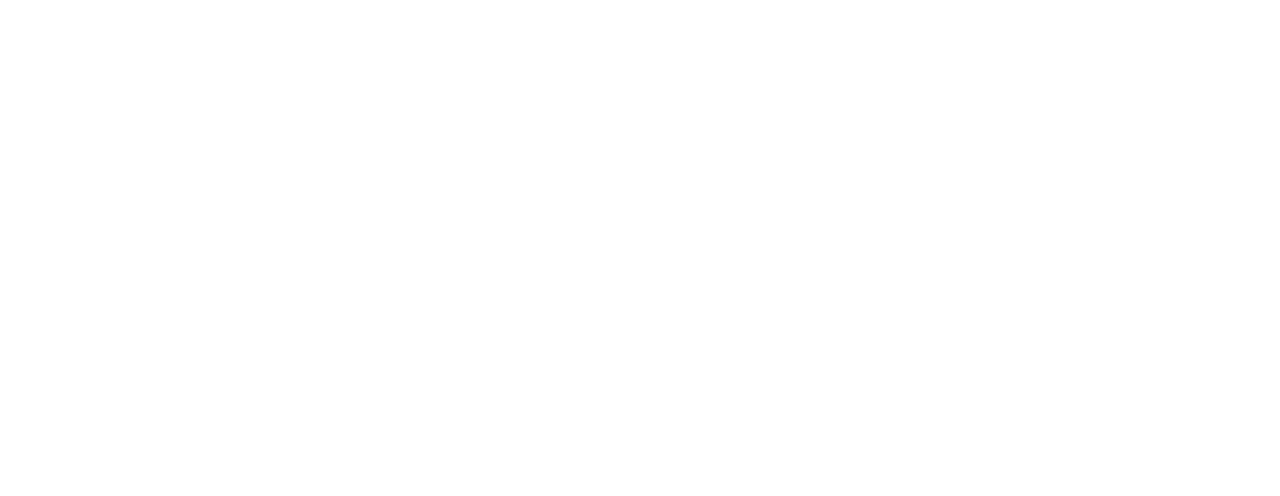
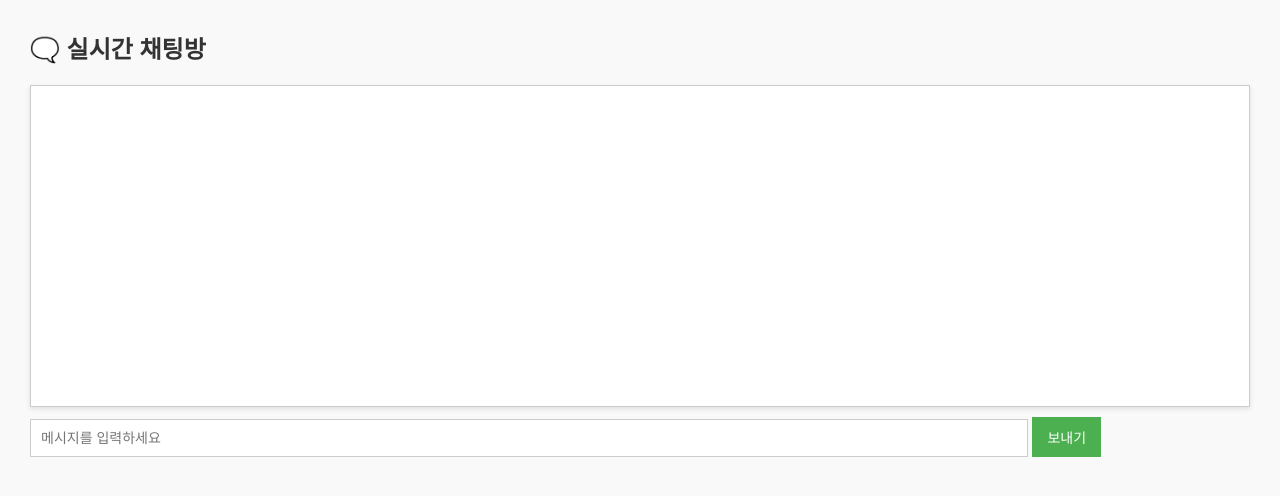
Before and after one commit to csm009177/socket_test, a Flask app: page / in a window 1280 px wide. Before the commit the part shown is empty. Shown: the top 496 px of the page. Run offline with Flask 3, Linux system fonts and the light colour scheme.

Commit message:
app.py reference

```diff
--- /dev/null
+++ b/static/css/chat.css
@@ -0,0 +1,39 @@
+body {
+    font-family: Arial, sans-serif;
+    margin: 30px;
+    background-color: #f9f9f9;
+  }
+
+  h2 {
+    color: #333;
+  }
+
+  #chat {
+    border: 1px solid #ccc;
+    background-color: white;
+    height: 300px;
+    overflow-y: scroll;
+    padding: 10px;
+    margin-bottom: 10px;
+    box-shadow: 0 2px 5px rgba(0,0,0,0.1);
+  }
+
+  #message {
+    width: 80%;
+    padding: 10px;
+    font-size: 14px;
+    border: 1px solid #ccc;
+  }
+
+  #send {
+    padding: 10px 15px;
+    font-size: 14px;
+    background-color: #4CAF50;
+    color: white;
+    border: none;
+    cursor: pointer;
+  }
+
+  #send:hover {
+    background-color: #45a049;
+  }
--- a/templates/index.html
+++ b/templates/index.html
@@ -1,11 +1,36 @@
 <!DOCTYPE html>
-<html lang="en">
+<html lang="ko">
 <head>
   <meta charset="UTF-8">
-  <meta name="viewport" content="width=device-width, initial-scale=1.0">
-  <title>Document</title>
+  <title>실시간 채팅</title>
+  <link rel="stylesheet" href="{{ url_for('static', filename='css/chat.css') }}">
+  <!-- <script src="https://cdn.socket.io/4.3.2/socket.io.min.js"></script> -->
 </head>
 <body>
+  <h2>🗨️ 실시간 채팅방</h2>
+  <div id="chat"></div>
+  <input type="text" id="message" placeholder="메시지를 입력하세요" onkeypress="if(event.key === 'Enter') sendMessage();">
+  <button id="send" onclick="sendMessage()">보내기</button>
 
+  <script>
+    const socket = io();
+
+    socket.on('message', function(msg) {
+      const chat = document.getElementById('chat');
+      const msgDiv = document.createElement('div');
+      msgDiv.textContent = msg;
+      chat.appendChild(msgDiv);
+      chat.scrollTop = chat.scrollHeight;
+    });
+
+    function sendMessage() {
+      const input = document.getElementById('message');
+      const msg = input.value.trim();
+      if (msg) {
+        socket.send(msg);
+        input.value = '';
+      }
+    }
+  </script>
 </body>
 </html>
```
